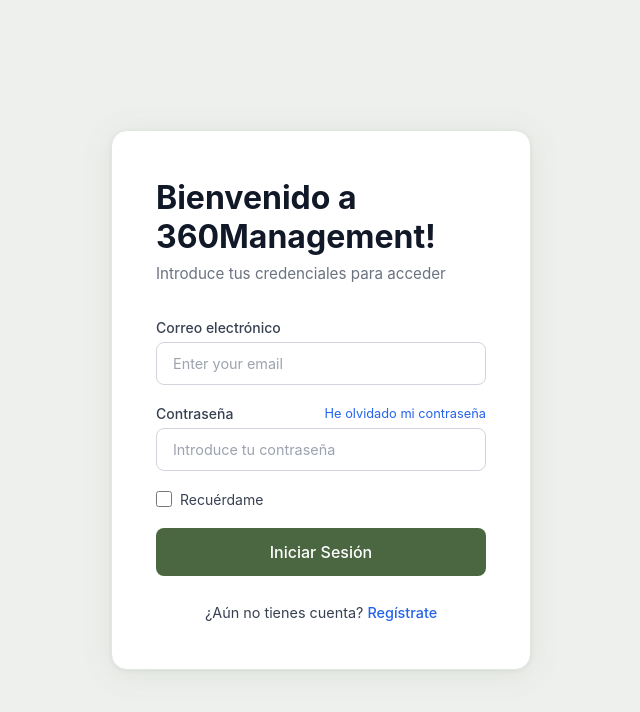
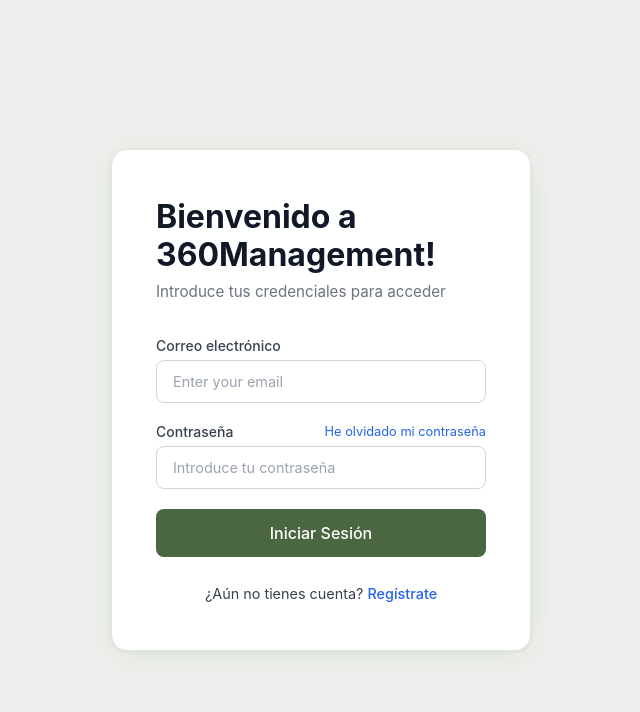
Before and after one commit to alessandrognz/360Management, a PHP site: page /ini.php in a window 1280 px wide. Shown: the top 712 px of the page, without its empty margins (319-959 px from the left). Run offline with PHP 8.4, Linux system fonts and the light colour scheme.

Commit message:
Remove remember me functionality
Remove 'remember me' checkbox from login form (ini.php) and associated CSS styles. Add database schema image to documentation. Minor fixes to README table formatting and tasks.php newline.

```diff
--- a/css/index.css
+++ b/css/index.css
@@ -130,25 +130,6 @@ select option[value="disabled"] {
   gap: 8px;
 }
 
-.remember-row {
-  display: flex;
-  align-items: center;
-  gap: 8px;
-}
-
-.remember-row input[type="checkbox"] {
-  width: 16px;
-  height: 16px;
-  accent-color: #4a6741;
-  cursor: pointer;
-  flex-shrink: 0;
-}
-
-.remember-row label {
-  font-size: 0.875rem;
-  color: #374151;
-  cursor: pointer;
-}
 
 button[type="submit"] {
   width: 100%;
--- a/ini.php
+++ b/ini.php
@@ -37,11 +37,6 @@
           <input type="password" id="contrasena" name="contrasena" placeholder="Introduce tu contraseña" />
         </div>
 
-        <div class="remember-row">
-          <input type="checkbox" id="recuerdame" name="recuerdame" />
-          <label for="recuerdame">Recuérdame</label>
-        </div>
-
         <button type="submit">Iniciar Sesión</button>
       </form>
 
```
Also changed, not shown: README.md, img/DB esquema.png (added), tasks.php (line endings or trailing spaces).
